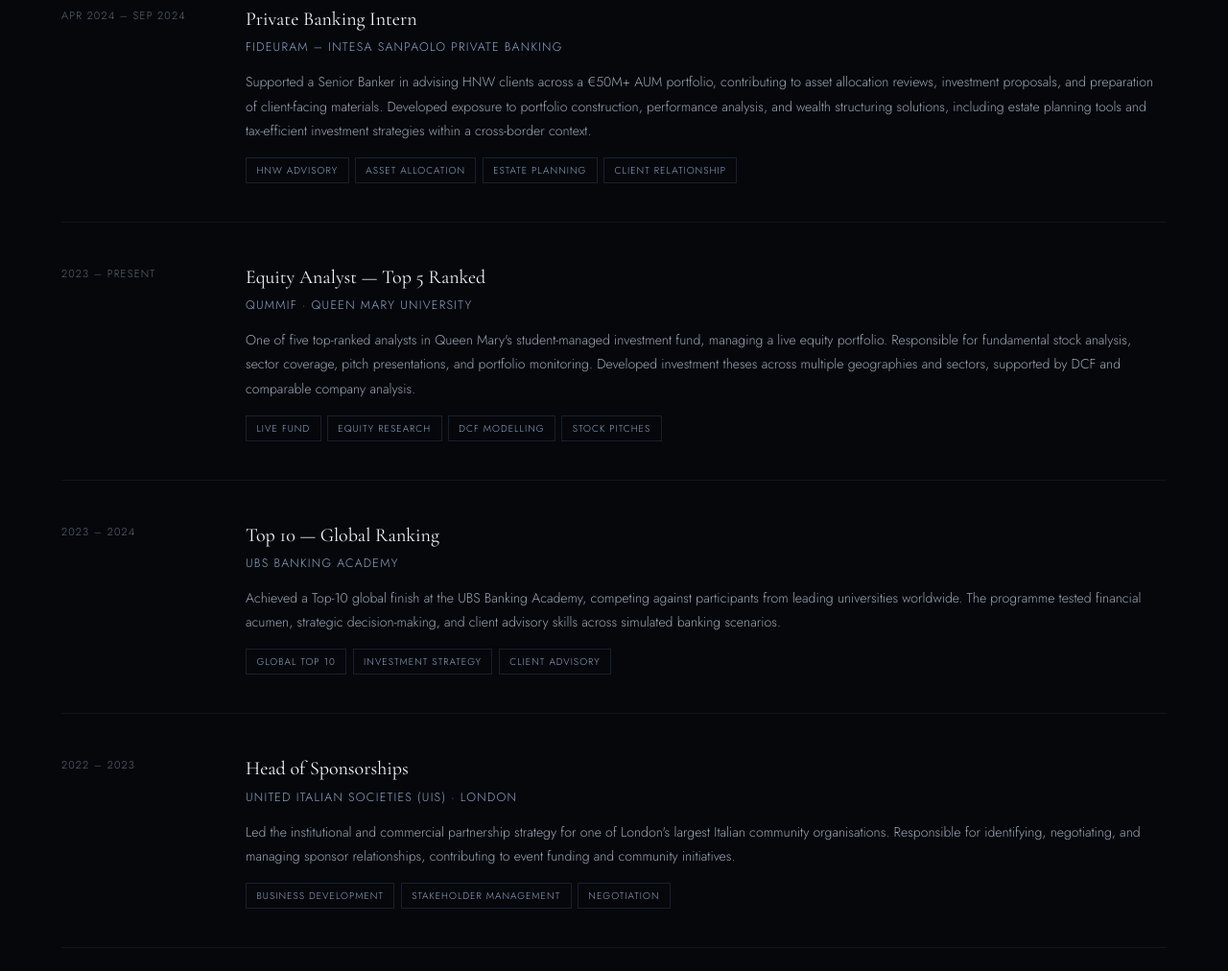
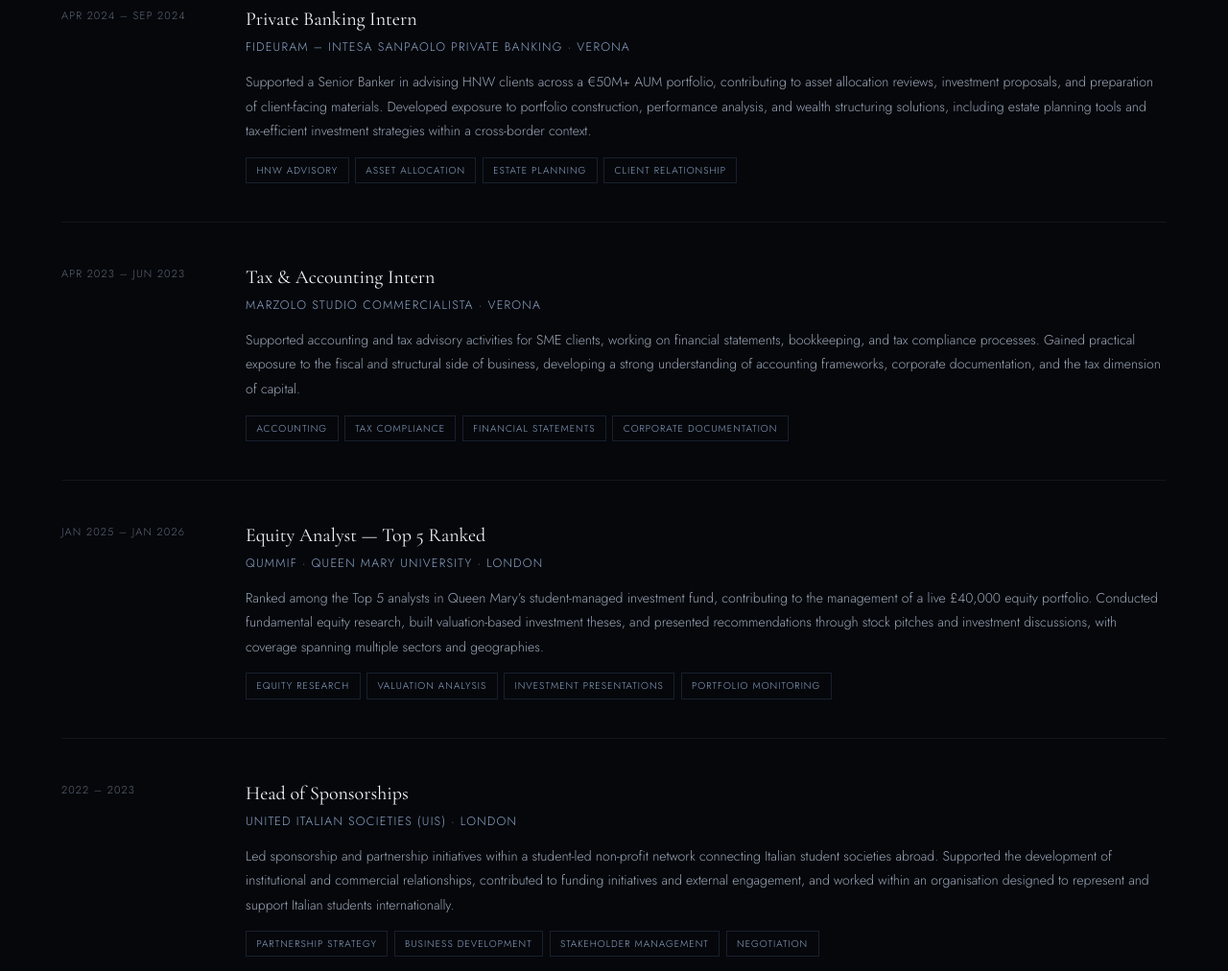
Before and after one commit to Matteo-Macchi/Matteo-Macchi.github.io, a plain HTML site: page index.html in a window 1280 px wide. Shown: the part 2888-3900 px from the top of the page at 96% size. Drawn offline with nearby package versions, Linux system fonts and the light colour scheme.

Commit message:
Revise experience section in index.html
Updated experience section with new internship details and modified company names.

```diff
--- a/index.html
+++ b/index.html
@@ -752,6 +752,7 @@ I combine strong analytical foundations with practical exposure to high-net-wort
   </section>
 
   <!-- EXPERIENCE -->
+<!-- EXPERIENCE -->
 <section id="experience">
   <div class="section-tag">Experience</div>
   <h2>Where I have<br /><em>built my edge</em></h2>
@@ -761,10 +762,9 @@ I combine strong analytical foundations with practical exposure to high-net-wort
       <div class="exp-date">Apr 2024 – Sep 2024</div>
       <div>
         <div class="exp-role">Private Banking Intern</div>
-        <div class="exp-company">Fideuram – Intesa Sanpaolo Private Banking</div>
+        <div class="exp-company">Fideuram – Intesa Sanpaolo Private Banking · Verona</div>
         <div class="exp-desc">
-          Supported a Senior Banker in advising HNW clients across a €50M+ AUM portfolio, contributing to asset allocation reviews, investment proposals, and preparation of client-facing materials.
-          Developed exposure to portfolio construction, performance analysis, and wealth structuring solutions, including estate planning tools and tax-efficient investment strategies within a cross-border context.
+          Supported a Senior Banker in advising HNW clients across a €50M+ AUM portfolio, contributing to asset allocation reviews, investment proposals, and preparation of client-facing materials. Developed exposure to portfolio construction, performance analysis, and wealth structuring solutions, including estate planning tools and tax-efficient investment strategies within a cross-border context.
         </div>
         <div class="exp-tags">
           <span class="exp-tag">HNW Advisory</span>
@@ -776,39 +776,35 @@ I combine strong analytical foundations with practical exposure to high-net-wort
     </div>
 
     <div class="exp-item reveal">
-        <div class="exp-date">2023 – Present</div>
+      <div class="exp-date">Apr 2023 – Jun 2023</div>
       <div>
-          <div class="exp-role">Equity Analyst — Top 5 Ranked</div>
-          <div class="exp-company">QUMMIF · Queen Mary University</div>
+        <div class="exp-role">Tax &amp; Accounting Intern</div>
+        <div class="exp-company">Marzolo Studio Commercialista · Verona</div>
         <div class="exp-desc">
-            One of five top-ranked analysts in Queen Mary's student-managed investment fund, managing
-            a live equity portfolio. Responsible for fundamental stock analysis, sector coverage,
-            pitch presentations, and portfolio monitoring. Developed investment theses across
-            multiple geographies and sectors, supported by DCF and comparable company analysis.
+          Supported accounting and tax advisory activities for SME clients, working on financial statements, bookkeeping, and tax compliance processes. Gained practical exposure to the fiscal and structural side of business, developing a strong understanding of accounting frameworks, corporate documentation, and the tax dimension of capital.
         </div>
         <div class="exp-tags">
-            <span class="exp-tag">Live Fund</span>
-            <span class="exp-tag">Equity Research</span>
-            <span class="exp-tag">DCF Modelling</span>
-            <span class="exp-tag">Stock Pitches</span>
+          <span class="exp-tag">Accounting</span>
+          <span class="exp-tag">Tax Compliance</span>
+          <span class="exp-tag">Financial Statements</span>
+          <span class="exp-tag">Corporate Documentation</span>
         </div>
       </div>
     </div>
 
     <div class="exp-item reveal">
-        <div class="exp-date">2023 – 2024</div>
+      <div class="exp-date">Jan 2025 – Jan 2026</div>
       <div>
-          <div class="exp-role">Top 10 — Global Ranking</div>
-          <div class="exp-company">UBS Banking Academy</div>
+        <div class="exp-role">Equity Analyst — Top 5 Ranked</div>
+        <div class="exp-company">QUMMIF · Queen Mary University · London</div>
         <div class="exp-desc">
-            Achieved a Top-10 global finish at the UBS Banking Academy, competing against participants
-            from leading universities worldwide. The programme tested financial acumen, strategic
-            decision-making, and client advisory skills across simulated banking scenarios.
+          Ranked among the Top 5 analysts in Queen Mary’s student-managed investment fund, contributing to the management of a live £40,000 equity portfolio. Conducted fundamental equity research, built valuation-based investment theses, and presented recommendations through stock pitches and investment discussions, with coverage spanning multiple sectors and geographies.
         </div>
         <div class="exp-tags">
-            <span class="exp-tag">Global Top 10</span>
-            <span class="exp-tag">Investment Strategy</span>
-            <span class="exp-tag">Client Advisory</span>
+          <span class="exp-tag">Equity Research</span>
+          <span class="exp-tag">Valuation Analysis</span>
+          <span class="exp-tag">Investment Presentations</span>
+          <span class="exp-tag">Portfolio Monitoring</span>
         </div>
       </div>
     </div>
@@ -819,11 +815,10 @@ I combine strong analytical foundations with practical exposure to high-net-wort
         <div class="exp-role">Head of Sponsorships</div>
         <div class="exp-company">United Italian Societies (UIS) · London</div>
         <div class="exp-desc">
-            Led the institutional and commercial partnership strategy for one of London's largest
-            Italian community organisations. Responsible for identifying, negotiating, and managing
-            sponsor relationships, contributing to event funding and community initiatives.
+          Led sponsorship and partnership initiatives within a student-led non-profit network connecting Italian student societies abroad. Supported the development of institutional and commercial relationships, contributed to funding initiatives and external engagement, and worked within an organisation designed to represent and support Italian students internationally.
         </div>
         <div class="exp-tags">
+          <span class="exp-tag">Partnership Strategy</span>
           <span class="exp-tag">Business Development</span>
           <span class="exp-tag">Stakeholder Management</span>
           <span class="exp-tag">Negotiation</span>
@@ -831,6 +826,8 @@ I combine strong analytical foundations with practical exposure to high-net-wort
       </div>
     </div>
 
+  </div>
+</section>
     </div>
   </section>
 
```
Lines whose indentation alone changed are shown as unchanged.
